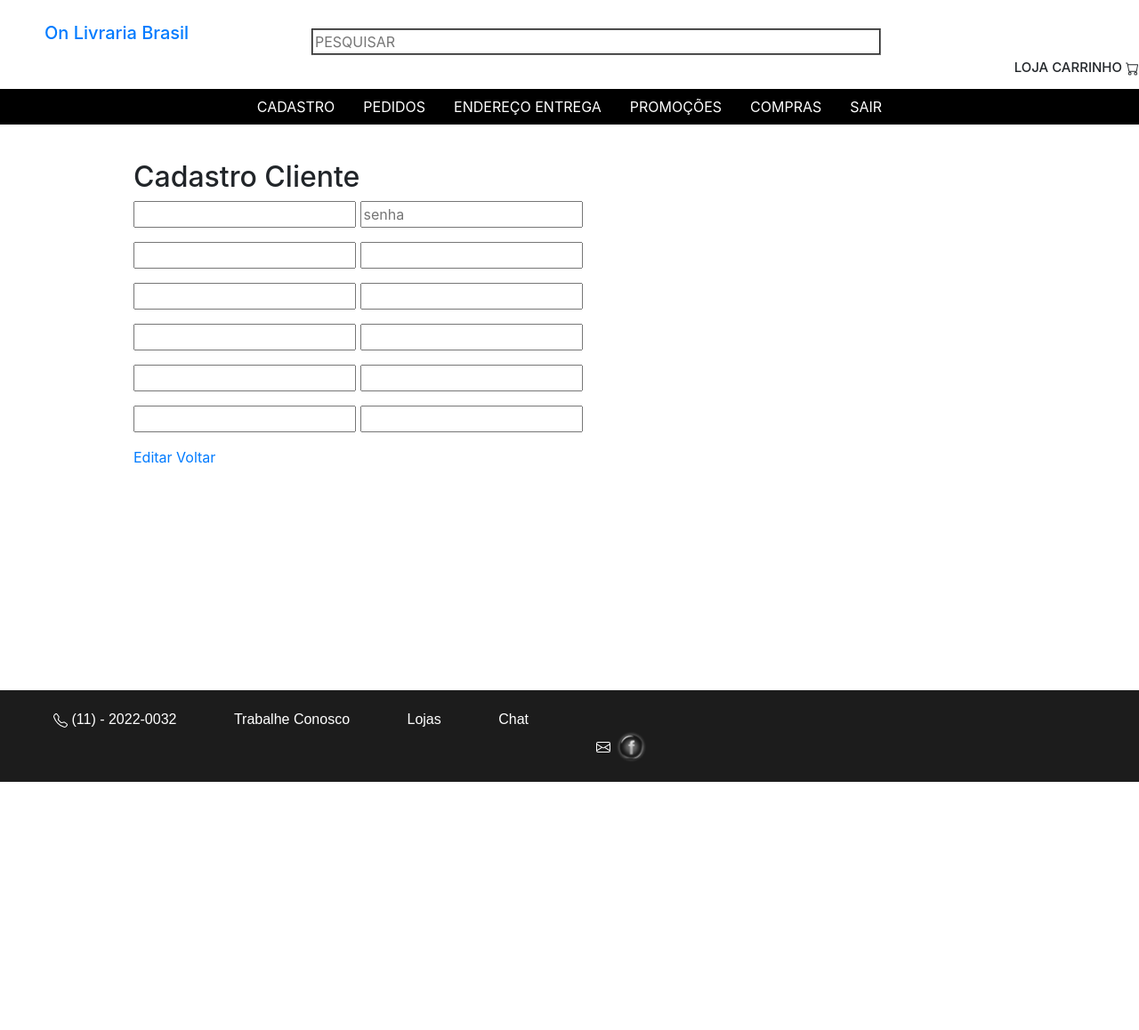
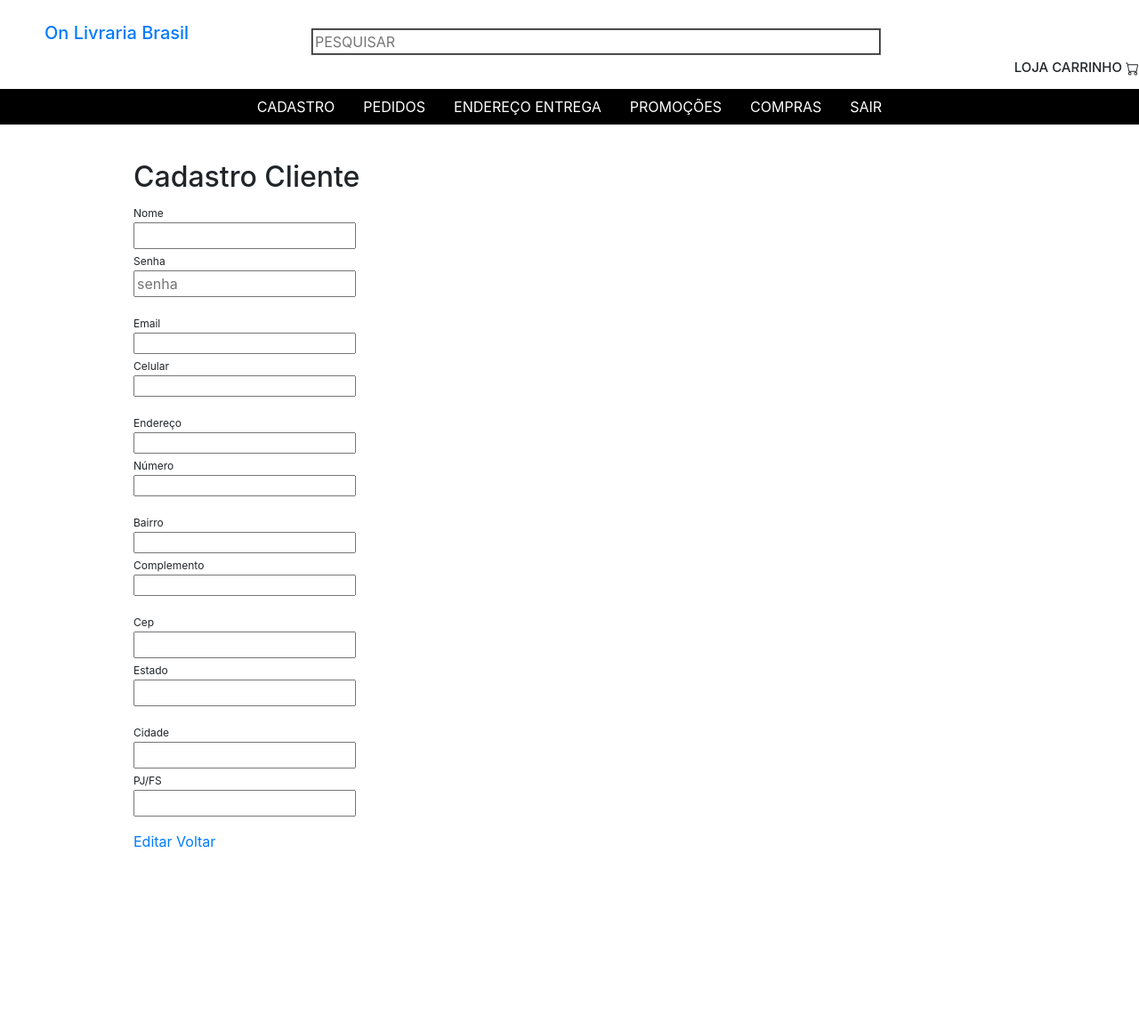
Before and after one commit to moisestraves/livraria, a PHP site: page /consulta_cliente.php in a window 1280 px wide; the page is wider, and only the part inside the window is pictured. Shown: the top 1158 px of that part at 89% size. Before the commit the page ends 879 px from the top of that part, so only its background shows below. Run offline with PHP 8.4, Linux system fonts and the light colour scheme; the visitor is signed in with stand-in values (Sample User, id 1); data that the repository does not hold is empty.

Commit message:
criado formulário  update do usuário  AjusteLogin

```diff
--- a/CSS/main.css
+++ b/CSS/main.css
@@ -2,7 +2,15 @@
      background-color:  #000000;
    }
 
+  /*LEMBRENTE USAR "#" Para  Formatar uma ID="id" html*/
+  #logo-top  h1{
+    display: flex;
+    font-size: 15px;
+    position: relative;/*Posição do Icone*/
+    top: 15px;
+    left: 25px; /*alinhamento da margem direita*/
 
+  }
 
     /*Aqui é feita a configurações da caixa de Pesquisa do Top do Site*/
     #caixa-top input{
@@ -120,6 +128,11 @@
 
    }
 
+   #alinharCadastro{
+
+    display: inline-flex;
+    padding-bottom: 50px;
+  }
    #cliente {
      display: block;
      border-radius: groove 2px;
@@ -183,13 +196,22 @@
    padding-left: 150px;
    padding-bottom: 250px;
   }
+  /*Fomatação da Orientação da Label da Caixa */
+  .cliente_login label{
+
+    display: inline;
+    font-size: 12px;
+    padding: 0px;
+
+     ;
+    }
 
   .clientecadastrar{
   direction: start;
    border-radius: groove 2px;
    border-color: #1C1C1C;
-   padding-top: 0px;
-   padding-left: 150px;
+   padding-top: 100px;
+   padding-left: 250px;
    padding-bottom: 250px;
   }
 
@@ -214,6 +236,7 @@
    /*Configurando o tamanho da caixa de input*/
    .cliente_login input{
     width: 250px;
+    display: block; /*Layout em Bloco */
 
 
 
@@ -284,15 +307,7 @@
       background-color: white;
       width: 100px;
     }
-      /*LEMBRENTE USAR "#" Para  Formatar uma ID="id" html*/
-        #logo-top  h1{
-          display: flex;
-          font-size: 15px;
-          position: relative;/*Posição do Icone*/
-          top: 15px;
-          left: 25px; /*alinhamento da margem direita*/
 
-        }
 
 
 
--- a/atualizar-infocadastrocliente.php
+++ b/atualizar-infocadastrocliente.php
@@ -40,12 +40,12 @@ var_dump($resultado);*/
 <!-- CAMPO TYPE HIDDEN -->
 <input type="hidden"  name="id" value="<?php echo $resultado['Cod_cliente'];?> ">
 
-<input type="texo"  name="login"  value="<?php echo $resultado['Nome'];?>">
+<input type="texo"  name="nome"  value="<?php echo $resultado['Nome'];?>">
 
 <input type="password" name="senha" placeholder="senha" value="<?php echo $resultado['Senha'];?>"></p>
 
-<input type="text" name="endereco"  value="<?php echo $resultado['Email'];?>">
-<input type="text" name="endereco"  value="<?php echo $resultado['Tel'];?>"></p>
+<input type="text" name="email"  value="<?php echo $resultado['Email'];?>">
+<input type="text" name="telefone"  value="<?php echo $resultado['Tel'];?>"></p>
 
 <input type="text" name="endereco"  value="<?php echo $resultado['Endereco'];?>">
 <input type="text" name="numero"  value="<?php echo $resultado['Numero'];?>"></label></p>
--- a/consulta_cliente.php
+++ b/consulta_cliente.php
@@ -43,25 +43,30 @@ $resultado= mysqli_fetch_assoc($queryCliente);
 <p>
 <!-- CAMPO TYPE HIDDEN -->
 <input type="hidden"  name="id" value="<?php echo $resultado['Cod_cliente'];?>">
-
-<input type="e-mail"  name="login"  value="<?php echo $resultado['Nome'];?>">
-
+<label>Nome</label>
+<input type="texto"  name="nome"  value="<?php echo $resultado['Nome'];?>">
+<label>Senha</label>
 <input type="password" name="senha" placeholder="senha" value="<?php echo $resultado['Senha'];?>"></p>
-
-<input type="text" name="endereco"  value="<?php echo $resultado['Email'];?>">
-<input type="text" name="endereco"  value="<?php echo $resultado['Tel'];?>"></p>
-
+<label>Email<label>
+<input type="text" name="email"  value="<?php echo $resultado['Email'];?>">
+<label>Celular</label>
+<input type="text" name="telefone"  value="<?php echo $resultado['Tel'];?>"></p>
+<label>Endereço</label>
 <input type="text" name="endereco"  value="<?php echo $resultado['Endereco'];?>">
+<label>Número</label>
 <input type="text" name="numero"  value="<?php echo $resultado['Numero'];?>"></label></p>
-
+<label>Bairro</label>
 <input  type="text" name="bairro"  value="<?php echo $resultado['Bairro'];?>">
-<input type="text" name="complemento"  value="<?php echo $resultado['Complemento'];?>"></label></p>
-
-<input  type="text" name="cep"  value="<?php echo $resultado['Cep'];?>">
-<input type="text" name="estado"  value="<?php echo $resultado['Estado'];?>"></label></p>
-
-<input  type="text" name="cidade"  value="<?php echo $resultado['Cidade'];?>">
-<input type="text" name="pessoa"  value="<?php echo $resultado['Tipo_Pessoa'];?>"></label></p>
+<label>Complemento</label>
+    <input type="text" name="complemento"  value="<?php echo $resultado['Complemento'];?>"></label></p>
+<label>Cep</label>
+    <input  type="text" name="cep"  value="<?php echo $resultado['Cep'];?>">
+<label>Estado</label>
+    <input type="text" name="estado"  value="<?php echo $resultado['Estado'];?>"></label></p>
+<label>Cidade</label>
+    <input  type="text" name="cidade"  value="<?php echo $resultado['Cidade'];?>">
+    <label>PJ/FS</label>
+    <input type="text" name="pessoa"  value="<?php echo $resultado['Tipo_Pessoa'];?>"></label></p>
 <a href="atualizar-infocadastrocliente.php?id=<?=$resultado['Cod_cliente']; ?>">Editar</a>
 <a href="painel_cliente.php">Voltar</a>
 
--- a/header.php
+++ b/header.php
@@ -55,9 +55,9 @@
         <li class="nav-item">
             <a class="nav-link text-white " href="#">LANÇAMENTOS</a>
           </li>
-          <li class="nav-item">
-            <a class="nav-link text-white " href="#">ENTRE OU CADASTRAR</a>
-          </li>
+          <!--<li class="nav-item">
+            <a class="nav-link text-white " href="#">ENTRE OU CADASTRE-SE</a>
+          </li>-->
 </ul>
 </div> <!--FINAL DO MENU PRINCIPAL DO SITE-->
 <main>
--- a/sair.php
+++ b/sair.php
@@ -5,6 +5,6 @@ session_start();
 
 session_destroy();// Destroy a sessão
 
-header('location:cliente_login.php?');
+header('location:index.html');
 
 ?>
```
Also changed, not shown: cliente_login.php (+7 -7 lines), index.html (+7 -7 lines), update-cadastrocliente.php (+32 -1 lines).
